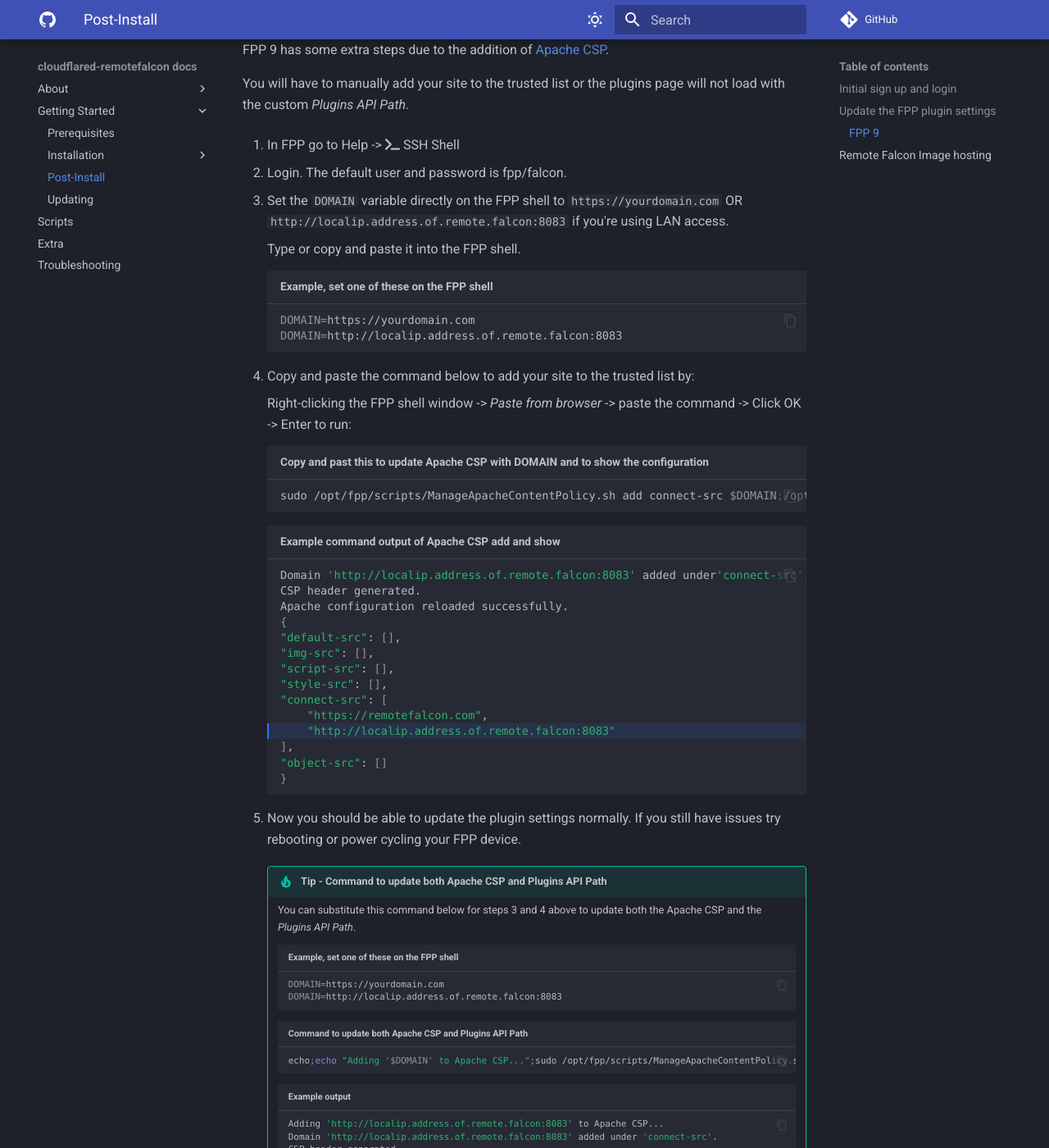
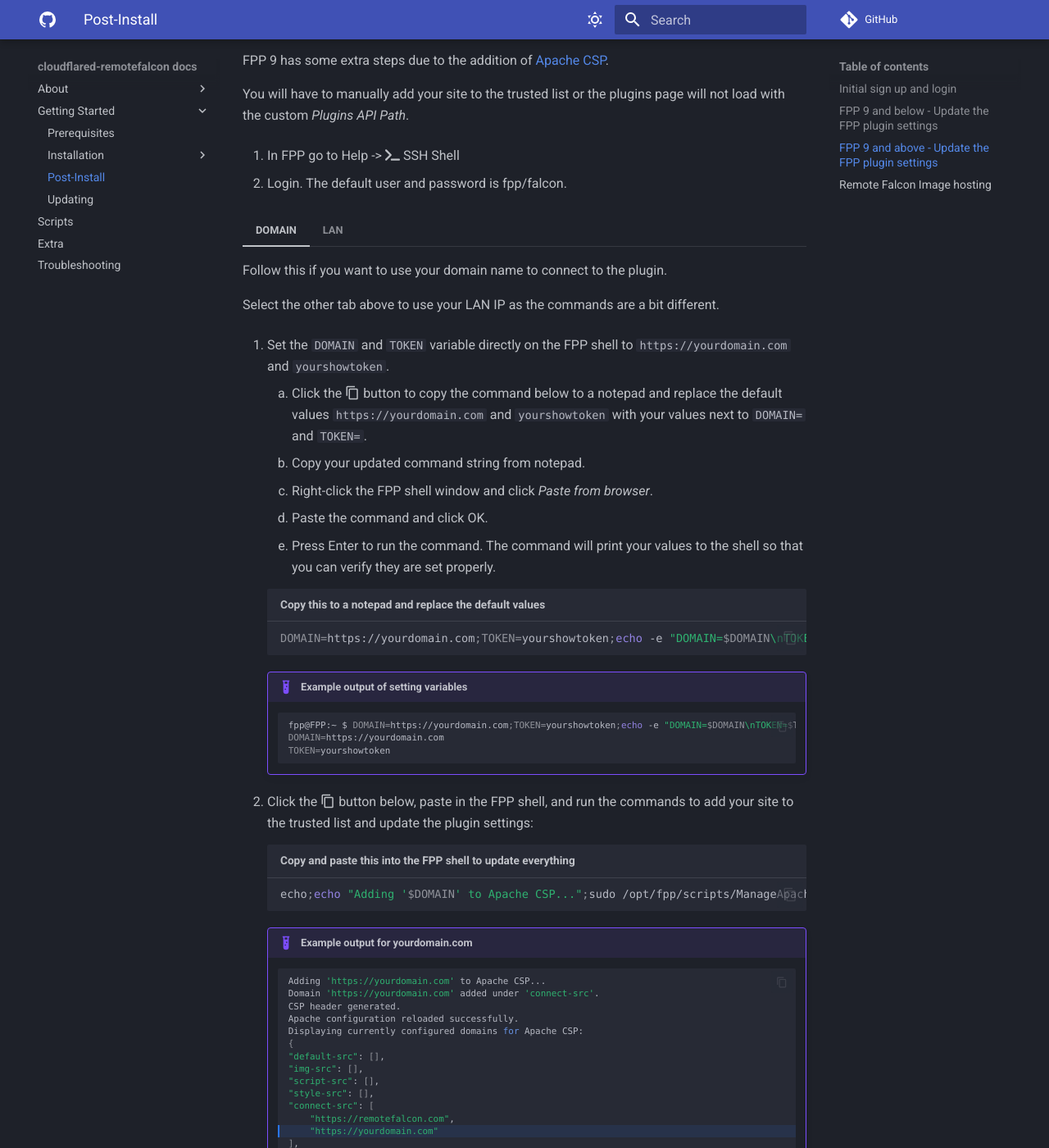
Before and after one commit to Ne0n09/cfrfdocs, an MkDocs documentation site: the page built from docs/main/post-install.md, in a window 1280 px wide and 1400 px high, scrolled down 1278 px. Shown: the whole window at 82% size. Built offline with MkDocs 1.6.1 and Material for MkDocs 9.7.7, drawn with Linux system fonts in a browser that asks for light colours; some web fonts are replaced; comment, search, counter and statistics services are not loaded; some of the changed text lies outside the part shown.

Commit message:
Updated FPP 9 plugin install docs

````diff
--- a/docs/main/post-install.md
+++ b/docs/main/post-install.md
@@ -12,7 +12,7 @@
 
 4. Click the :material-content-copy: button to copy your `Show Token`.
 
-## Update the FPP plugin settings
+## FPP 9 and below - Update the FPP plugin settings
 
 1. In FPP go to Content Setup -> Remote Falcon
 
@@ -32,15 +32,15 @@
 
           If you have LAN access to your FPP player and Remote Falcon you can directly connect to the plugins-api container to avoid your FPP player from having to reach out to the internet and back:
 
-          `http://ip.address.of.remote.falcon:8083/remote-falcon-plugins-api`
+          `http://ip.address.of.remote.falcon:8083`
 
           |                    | Developer Settings                                                   |
           |--------------------|----------------------------------------------------------------------|
-          | Plugins API Path   |   http://localip.address.of.remote.falcon:8083/remote-falcon-plugins-api  |
+          | Plugins API Path   |   http://localip.address.of.remote.falcon:8083  |
 
 5. You can now continue with configuring your viewer page and other settings. Reference the [Remote Falcon Docs](https://docs.remotefalcon.com/docs/docs/welcome) if needed.
 
-### FPP 9
+## FPP 9 and above - Update the FPP plugin settings
 
 FPP 9 has some extra steps due to the addition of [Apache CSP](https://github.com/FalconChristmas/fpp/blob/master/docs/ApacheContentSecurityPolicy.md).
 
@@ -50,87 +50,142 @@
 
 2. Login. The default user and password is fpp/falcon.
 
-3. Set the `DOMAIN` variable directly on the FPP shell to `https://yourdomain.com` OR `http://localip.address.of.remote.falcon:8083` if you're using LAN access.
 
-    Type or copy and paste it into the FPP shell.
+=== "DOMAIN"
 
-    ```sh title="Example, set one of these on the FPP shell"
-    DOMAIN=https://yourdomain.com
-    DOMAIN=http://localip.address.of.remote.falcon:8083
-    ```
+    Follow this if you want to use your domain name to connect to the plugin.
 
-4. Copy and paste the command below to add your site to the trusted list by:
+    Select the other tab above to use your LAN IP as the commands are a bit different.
 
-    Right-clicking the FPP shell window -> *Paste from browser* -> paste the command -> Click OK -> Enter to run:
-    ```sh title="Copy and past this to update Apache CSP with DOMAIN and to show the configuration"
-    sudo /opt/fpp/scripts/ManageApacheContentPolicy.sh add connect-src $DOMAIN;/opt/fpp/scripts/ManageApacheContentPolicy.sh show
-    ```
+    1. Set the `DOMAIN` and `TOKEN` variable directly on the FPP shell to `https://yourdomain.com` and `yourshowtoken`.
 
-    ```sh title="Example command output of Apache CSP add and show" hl_lines="11"
-    Domain 'http://localip.address.of.remote.falcon:8083' added under'connect-src'.
-    CSP header generated.
-    Apache configuration reloaded successfully.
-    {
-    "default-src": [],
-    "img-src": [],
-    "script-src": [],
-    "style-src": [],
-    "connect-src": [
-        "https://remotefalcon.com",
-        "http://localip.address.of.remote.falcon:8083"
-    ],
-    "object-src": []
-    }
-    ```
+        1. Click the :material-content-copy: button to copy the command below to a notepad and replace the default values `https://yourdomain.com` and `yourshowtoken` with your values next to `DOMAIN=` and `TOKEN=`.
+        2. Copy your updated command string from notepad.
+        3. Right-click the FPP shell window and click *Paste from browser*.
+        4. Paste the command and click OK.
+        5. Press Enter to run the command.
+        The command will print your values to the shell so that you can verify they are set properly.
 
-5. Now you should be able to update the plugin settings normally. If you still have issues try rebooting or power cycling your FPP device.
-
-    !!!tip "Tip - Command to update both Apache CSP and Plugins API Path"
-
-        You can substitute this command below for steps 3 and 4 above to update both the Apache CSP and the *Plugins API Path*.
-
-        ```sh title="Example, set one of these on the FPP shell"
-        DOMAIN=https://yourdomain.com
-        DOMAIN=http://localip.address.of.remote.falcon:8083
+        ```sh title="Copy this to a notepad and replace the default values"
+        DOMAIN=https://yourdomain.com;TOKEN=yourshowtoken;echo -e "DOMAIN=$DOMAIN\nTOKEN=$TOKEN"
         ```
 
-        ```sh title="Command to update both Apache CSP and Plugins API Path"
-        echo;echo "Adding '$DOMAIN' to Apache CSP...";sudo /opt/fpp/scripts/ManageApacheContentPolicy.sh add connect-src $DOMAIN;echo "Displaying currently configured domains for Apache CSP:";/opt/fpp/scripts/ManageApacheContentPolicy.sh show;echo "Updating Plugins API Path with '$DOMAIN'...";sed -i 's|^pluginsApiPath = ".*"|pluginsApiPath = "'$DOMAIN'/remote-falcon-plugins-api"|' media/config/plugin.remote-falcon;echo "Printing Remote Falcon Plugin configuration:";cat media/config/plugin.remote-falcon
+        !!! example "Example output of setting variables"
+            ```sh
+            fpp@FPP:~ $ DOMAIN=https://yourdomain.com;TOKEN=yourshowtoken;echo -e "DOMAIN=$DOMAIN\nTOKEN=$TOKEN"
+            DOMAIN=https://yourdomain.com
+            TOKEN=yourshowtoken
+            ```
 
+    2. Click the :material-content-copy: button below, paste in the FPP shell, and run the commands to add your site to the trusted list and update the plugin settings:
+
+        ```sh title="Copy and paste this into the FPP shell to update everything"
+        echo;echo "Adding '$DOMAIN' to Apache CSP...";sudo /opt/fpp/scripts/ManageApacheContentPolicy.sh add connect-src $DOMAIN;echo "Displaying currently configured domains for Apache CSP:";/opt/fpp/scripts/ManageApacheContentPolicy.sh show;echo "Updating Plugins API Path with '$DOMAIN'...";sed -i 's|^pluginsApiPath = ".*"|pluginsApiPath = '$DOMAIN/remote-falcon-plugins-api'|' media/config/plugin.remote-falcon;echo "Updating show token with '$TOKEN'...";sed -i "/^remoteToken =/c\remoteToken = ${TOKEN}" media/config/plugin.remote-falcon || echo "remoteToken = ${TOKEN}" >> media/config/plugin.remote-falcon;sed -i -e '/^init =/c\init = "true"' -e '$!b' -e '$a\init = "true"' media/config/plugin.remote-falcon;echo "Printing Remote Falcon Plugin configuration:";cat media/config/plugin.remote-falcon
         ```
 
-        ```sh title="Example output" hl_lines="13 26"
-        Adding 'http://localip.address.of.remote.falcon:8083' to Apache CSP...
-        Domain 'http://localip.address.of.remote.falcon:8083' added under 'connect-src'.
-        CSP header generated.
-        Apache configuration reloaded successfully.
-        Displaying currently configured domains for Apache CSP:
-        {
-        "default-src": [],
-        "img-src": [],
-        "script-src": [],
-        "style-src": [],
-        "connect-src": [
-            "https://remotefalcon.com",
-            "http://localip.address.of.remote.falcon:8083"
-        ],
-        "object-src": []
-        }
-        Updating Plugins API Path with 'http://localip.address.of.remote.falcon:8083'...
-        Printing Remote Falcon Plugin configuration:
-        pluginVersion = "2025.04.05.1"
-        remotePlaylist = ""
-        interruptSchedule = "false"
-        remoteToken = ""
-        requestFetchTime = "3"
-        additionalWaitTime = "0"
-        fppStatusCheckTime = "1"
-        pluginsApiPath = "http://localip.address.of.remote.falcon:8083/remote-falcon-plugins-api"
-        verboseLogging = "false"
-        remoteFalconListenerEnabled = "true"
-        remoteFalconListenerRestarting = "false"
-        init = "true"
+        !!! example "Example output for yourdomain.com"
+            ```sh hl_lines="13 22 26"
+            Adding 'https://yourdomain.com' to Apache CSP...
+            Domain 'https://yourdomain.com' added under 'connect-src'.
+            CSP header generated.
+            Apache configuration reloaded successfully.
+            Displaying currently configured domains for Apache CSP:
+            {
+            "default-src": [],
+            "img-src": [],
+            "script-src": [],
+            "style-src": [],
+            "connect-src": [
+                "https://remotefalcon.com",
+                "https://yourdomain.com"
+            ],
+            "object-src": []
+            }
+            Updating Plugins API Path with 'https://yourdomain.com'...
+            Printing Remote Falcon Plugin configuration:
+            pluginVersion = "2025.08.18.1"
+            remotePlaylist = ""
+            interruptSchedule = "false"
+            remoteToken = "yourshowtoken"
+            requestFetchTime = "3"
+            additionalWaitTime = "0"
+            fppStatusCheckTime = "1"
+            pluginsApiPath = "https://yourdomain.com/remote-falcon-plugins-api"
+            verboseLogging = "false"
+            remoteFalconListenerEnabled = "true"
+            remoteFalconListenerRestarting = "false"
+            init = "true"
+            ```
+
+    3. Now you should be able to update the plugin settings normally in FPP. If you still have issues try rebooting or power cycling your FPP device.
+
+=== "LAN"
+
+    Follow this if you want to use your LAN IP to connect to the plugin.
+
+    Select the other tab above to use your domain as the commands are a bit different.
+
+    1. Set the `DOMAIN` and `TOKEN` variable directly on the FPP shell to `http://localip.address.of.remote.falcon:8083` and `yourshowtoken`.
+
+        1. Click the :material-content-copy: button to copy the command below to a notepad and replace the default values `http://localip.address.of.remote.falcon:8083` and `yourshowtoken` with your values next to `DOMAIN=` and `TOKEN=`.
+        2. Copy your updated command string from notepad.
+        3. Right-click the FPP shell window and click *Paste from browser*.
+        4. Paste the command and click OK.
+        5. Press Enter to run the command.
+        The command will print your values to the shell so that you can verify they are set properly.
+
+        ```sh title="Copy this to a notepad and replace the default values"
+        DOMAIN=http://localip.address.of.remote.falcon:8083;TOKEN=yourshowtoken;echo -e "DOMAIN=$DOMAIN\nTOKEN=$TOKEN"
         ```
+
+        !!! example "Example output of setting variables"
+            ```sh
+            fpp@FPP:~ $ DOMAIN=http://localip.address.of.remote.falcon:8083;TOKEN=yourshowtoken;echo -e "DOMAIN=$DOMAIN\nTOKEN=$TOKEN"
+            DOMAIN=http://localip.address.of.remote.falcon:8083
+            TOKEN=yourshowtoken
+            ```
+
+    2. Click the :material-content-copy: button below, paste in the FPP shell, and run the commands to add your site to the trusted list and update the plugin settings:
+
+        ```sh title="Copy and paste this into the FPP shell to update everything"
+        echo;echo "Adding '$DOMAIN' to Apache CSP...";sudo /opt/fpp/scripts/ManageApacheContentPolicy.sh add connect-src $DOMAIN;echo "Displaying currently configured domains for Apache CSP:";/opt/fpp/scripts/ManageApacheContentPolicy.sh show;echo "Updating Plugins API Path with '$DOMAIN'...";sed -i 's|^pluginsApiPath = ".*"|pluginsApiPath = '$DOMAIN/remote-falcon-plugins-api'|' media/config/plugin.remote-falcon;echo "Updating show token with '$TOKEN'...";sed -i "/^remoteToken =/c\remoteToken = ${TOKEN}" media/config/plugin.remote-falcon || echo "remoteToken = ${TOKEN}" >> media/config/plugin.remote-falcon;sed -i -e '/^init =/c\init = "true"' -e '$!b' -e '$a\init = "true"' media/config/plugin.remote-falcon;echo "Printing Remote Falcon Plugin configuration:";cat media/config/plugin.remote-falcon
+        ```
+
+        !!! example "Example output for http://localip.address.of.remote.falcon:8083"
+            ```sh hl_lines="13 22 26"
+            Adding 'http://localip.address.of.remote.falcon:8083' to Apache CSP...
+            Domain 'http://localip.address.of.remote.falcon:8083' added under 'connect-src'.
+            CSP header generated.
+            Apache configuration reloaded successfully.
+            Displaying currently configured domains for Apache CSP:
+            {
+            "default-src": [],
+            "img-src": [],
+            "script-src": [],
+            "style-src": [],
+            "connect-src": [
+                "https://remotefalcon.com",
+                "http://localip.address.of.remote.falcon:8083"
+            ],
+            "object-src": []
+            }
+            Updating Plugins API Path with 'http://localip.address.of.remote.falcon:8083'...
+            Printing Remote Falcon Plugin configuration:
+            pluginVersion = "2025.08.18.1"
+            remotePlaylist = ""
+            interruptSchedule = "false"
+            remoteToken = "yourshowtoken"
+            requestFetchTime = "3"
+            additionalWaitTime = "0"
+            fppStatusCheckTime = "1"
+            pluginsApiPath = "http://localip.address.of.remote.falcon:8083"
+            verboseLogging = "false"
+            remoteFalconListenerEnabled = "true"
+            remoteFalconListenerRestarting = "false"
+            init = "true"
+            ```
+
+    3. Now you should be able to update the plugin settings normally in FPP. If you still have issues try rebooting or power cycling your FPP device.
 
 ## Remote Falcon Image hosting
 
--- a/mkdocs.yml
+++ b/mkdocs.yml
@@ -89,6 +89,7 @@
   - pymdownx.details
   - tables
   - def_list
+  - sane_lists
 
 plugins:
   - glightbox
````
